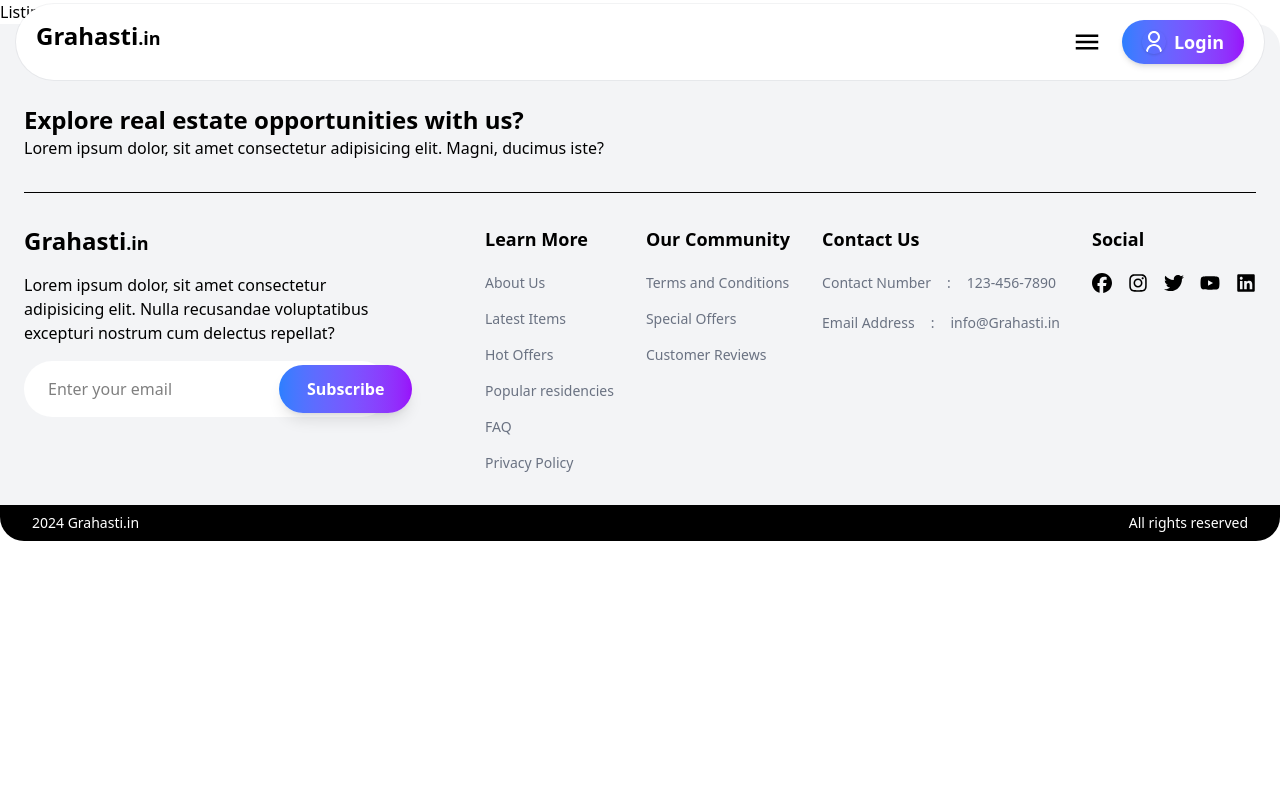
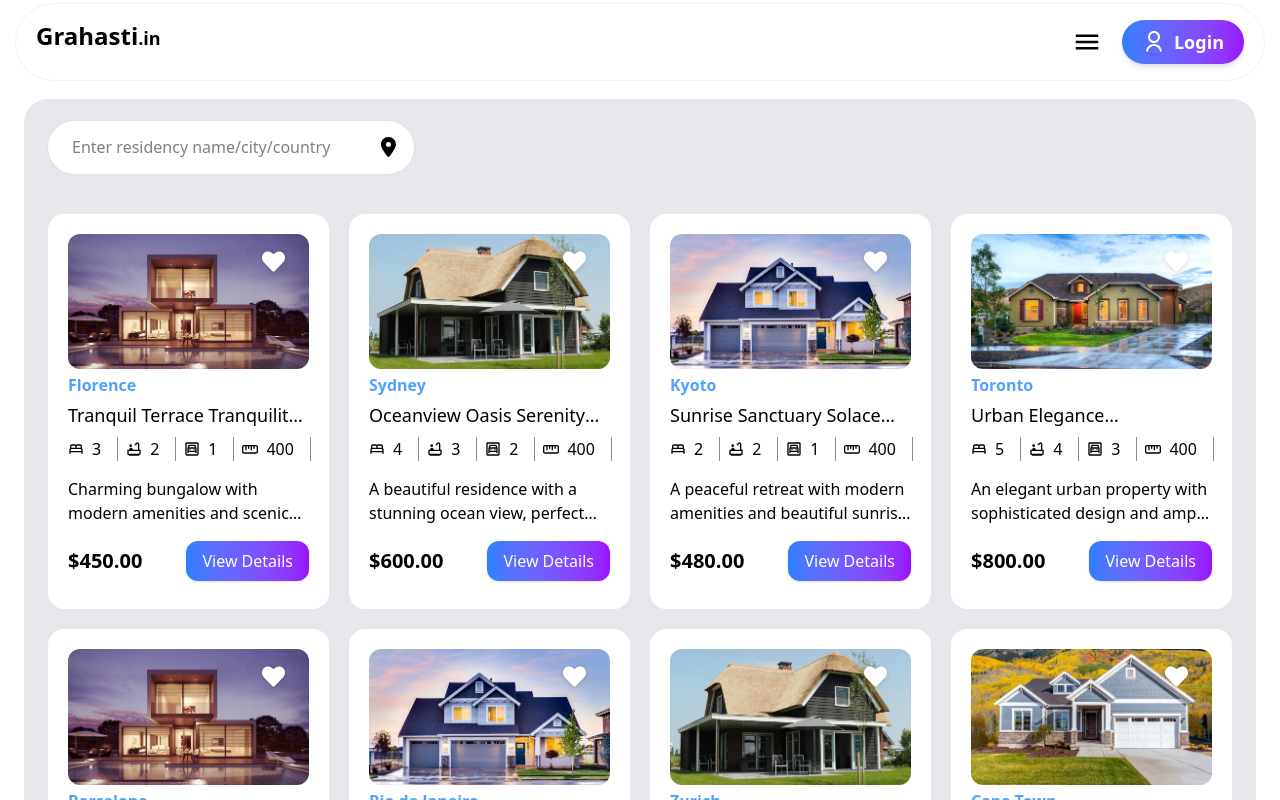
Before and after one commit to Aman745289/grahasti.in, a React (Vite) app in the folder client/: page /listing in a window 1280 px wide. Shown: the top 800 px of the page. Built offline with nearby package versions, Linux system fonts and the light colour scheme.

Commit message:
eleventh committt

```diff
--- a/client/src/components/Item.jsx
+++ b/client/src/components/Item.jsx
@@ -2,6 +2,7 @@
 import HeartBtn from './HeartBtn'
 import { MdOutlineBathtub, MdOutlineBed, MdOutlineGarage } from 'react-icons/md'
 import { Link } from 'react-router-dom'
+import { CgRuler } from 'react-icons/cg'
 
 const Item = ({property}) => {
   return (
@@ -19,7 +20,7 @@
                 <div className='flex items-center gap-x-2 border-r border-slate-900/50 pr-4 font-[500]'><MdOutlineBed/>{property.facilities.bedrooms}</div>
                 <div className='flex items-center gap-x-2 border-r border-slate-900/50 pr-4 font-[500]'><MdOutlineBathtub/>{property.facilities.bathrooms}</div>
                 <div className='flex items-center gap-x-2 border-r border-slate-900/50 pr-4 font-[500]'><MdOutlineGarage/>{property.facilities.parkings}</div>
-
+                <div className='flex items-center gap-x-2 border-r border-slate-900/50 pr-4 font-[500]'><CgRuler/>400</div>
             </div>
             <p className='pt-2 mb-4 line-clamp-2'>{property.description}</p>
             <div className='flex justify-between items-center'>
--- /dev/null
+++ b/client/src/components/Searchbar.jsx
@@ -0,0 +1,15 @@
+import React from 'react'
+import { FaLocationDot } from 'react-icons/fa6'
+
+const Searchbar = () => {
+  return (
+    <div className='flex justify-between items-center pl-6 h-[3.3rem] bg-white w-full max-w-[366px] rounded-full
+    ring-1 ring-slate-500/5'>
+        <input type="text" placeholder="Enter residency name/city/country" className='bg-transparent
+         border-none outline-none w-full'/>
+         <FaLocationDot className='relative right-4 text-xl hover:text-green-300'/>
+    </div>
+  )
+}
+
+export default Searchbar
--- a/client/src/pages/Listing.jsx
+++ b/client/src/pages/Listing.jsx
@@ -1,8 +1,27 @@
 import React from 'react'
+import Searchbar from '../components/Searchbar'
+import Item from '../components/Item'
+import { PROPERTIES } from '../constants/data'
 
 const Listing = () => {
   return (
-    <div>Listing</div>
+    <main className="max-w-screen-xl mx-auto px-6 my-[99px]">
+      <div className='max-w-screen-xl mx-auto px-6 py-[10px] xl:py-[22px] bg-primary rounded-3xl bg-gray-200' >
+        <div>
+          <Searchbar/>
+          {/* container */}
+          <div className='grid grid-cols-1 md:grid-cols-2 gap-5 xl:grid-cols-4 mt-10'>
+            {
+
+              PROPERTIES.map((property)=>(
+
+              <Item key={property.title} property={property} />
+              ))
+            }
+          </div>
+        </div>
+      </div>
+    </main>
   )
 }
 
```
